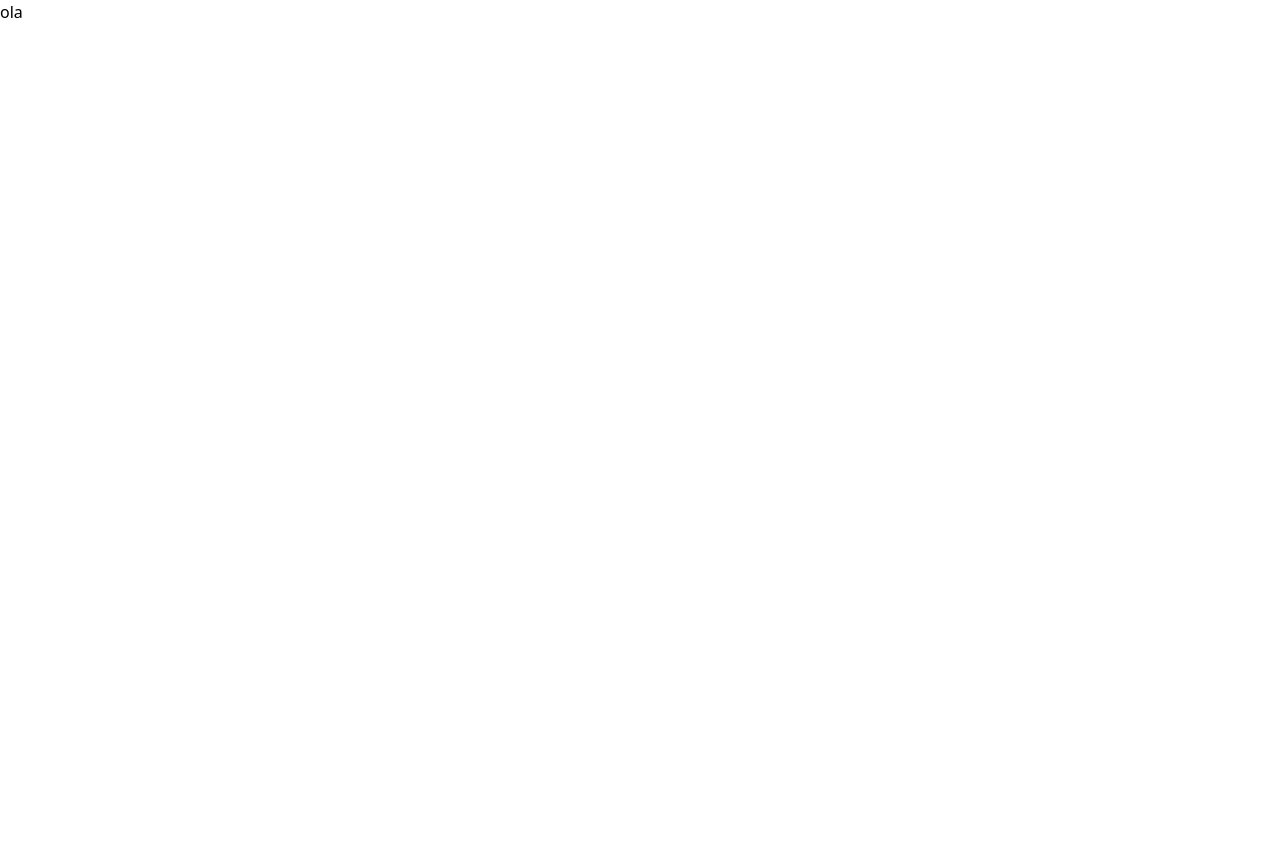
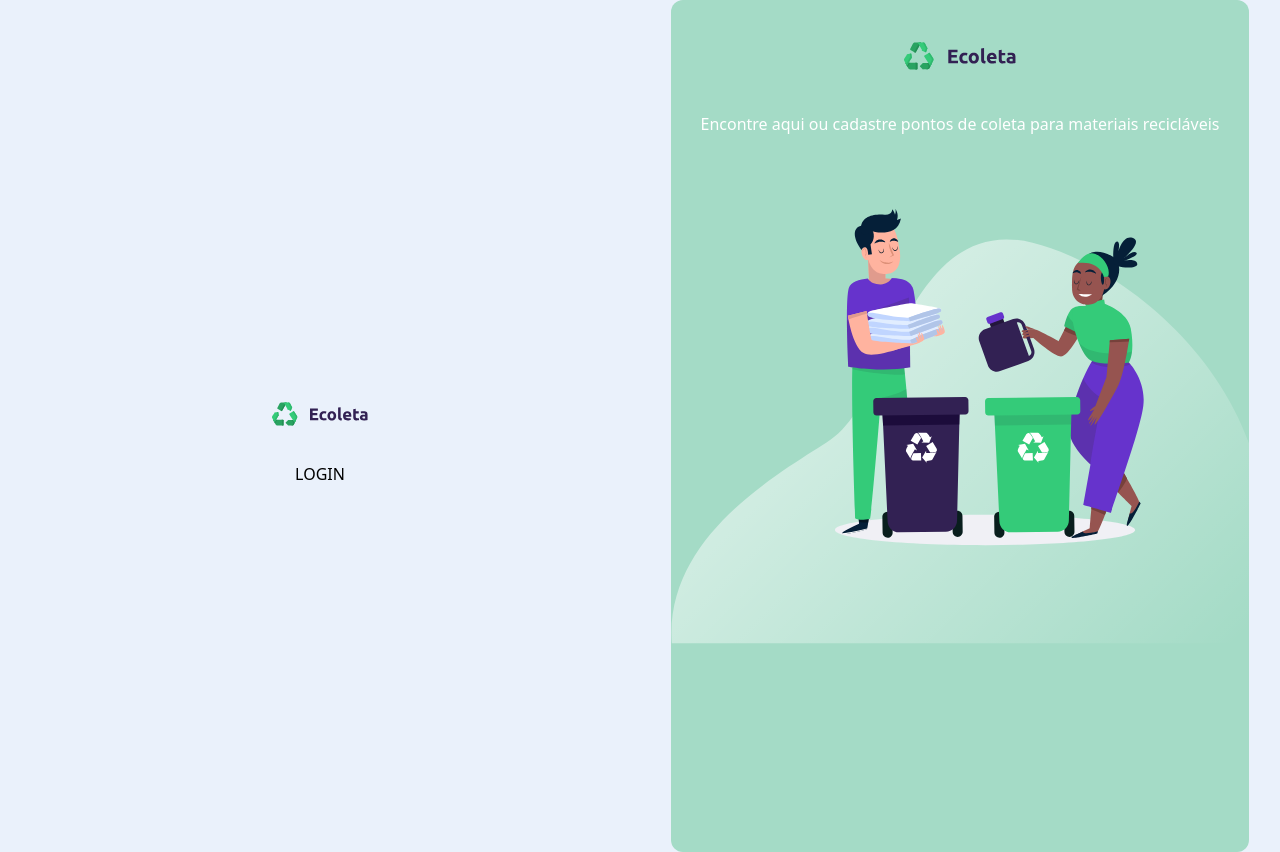
Before and after one commit to RodrigoMendes01/Ecoleta, a React (Vite) app in the folder client/: page /login in a window 1280 px wide. Before the commit the page ends 800 px from the top, so only its background shows below. Built offline with nearby package versions, Linux system fonts and the light colour scheme.

Commit message:
feat: finalized home and start login

```diff
--- a/client/src/views/components/header.tsx
+++ b/client/src/views/components/header.tsx
@@ -3,7 +3,7 @@ import { Logo } from '../../assets/logo';
 import { EnterIcon } from '@radix-ui/react-icons';
 import { UserModal } from './user-modal';
 
-const userLogged = true;
+const userLogged = false;
 
 export function Header() {
   return (
@@ -23,7 +23,7 @@ export function Header() {
           <UserModal/>
         ) : (
           <Link to="/login">
-            <EnterIcon className='w-6 h-6 hover:text-green-600 transition-all'/>
+            <EnterIcon className='w-6 h-6 text-green-400 hover:text-green-600 transition-all'/>
           </Link>
         )}
       </div>
--- a/client/src/views/layouts/public/auth-layout.tsx
+++ b/client/src/views/layouts/public/auth-layout.tsx
@@ -1,7 +1,29 @@
+import { Outlet } from 'react-router-dom';
+import { HomeBackground } from '../../../assets/home-background';
+import { Logo } from '../../../assets/logo';
+
 export function AuthLayout() {
   return (
-    <div>
-      ola
+    <div className="w-full min-h-screen bg-main-100 flex">
+      <div className="w-1/2 flex flex-col items-center justify-center">
+        <div>
+          <Logo className='w-24 h-24'/>
+        </div>
+
+        <div>
+          <Outlet/>
+        </div>
+      </div>
+      <div className="w-1/2 flex items-center justify-center">
+        <div className='bg-green-100 py-24 rounded-xl relative'>
+          <HomeBackground className='w-[578px] h-[660px]'/>
+
+          <div className='absolute w-full flex flex-col items-center top-0'>
+            <Logo className='w-28 h-28'/>
+            <span className='text-base font-medium text-white'>Encontre aqui ou cadastre pontos de coleta para materiais recicláveis</span>
+          </div>
+        </div>
+      </div>
     </div>
   );
 }
--- a/client/tailwind.config.js
+++ b/client/tailwind.config.js
@@ -45,7 +45,11 @@ export default {
           900: '#601410',
         },
         main: {
-          50: '#322153'
+          50: '#322153',
+          100: '#EAF1FB',
+          200: '#F6F8FC',
+          300: '#444746',
+          400: '#1F1F1F',
         }
       }
     },
```
